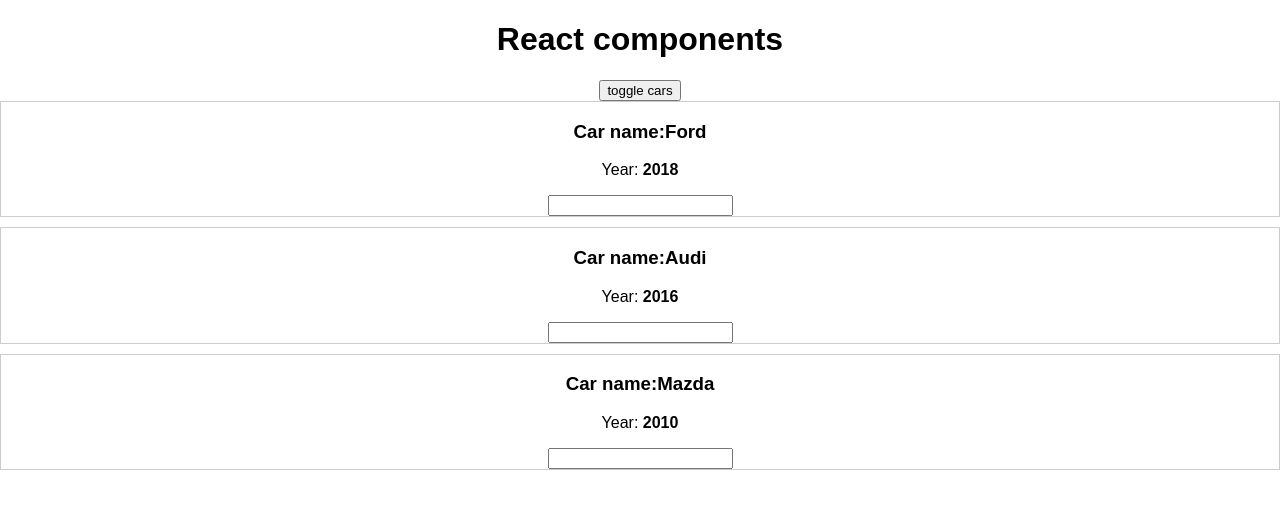
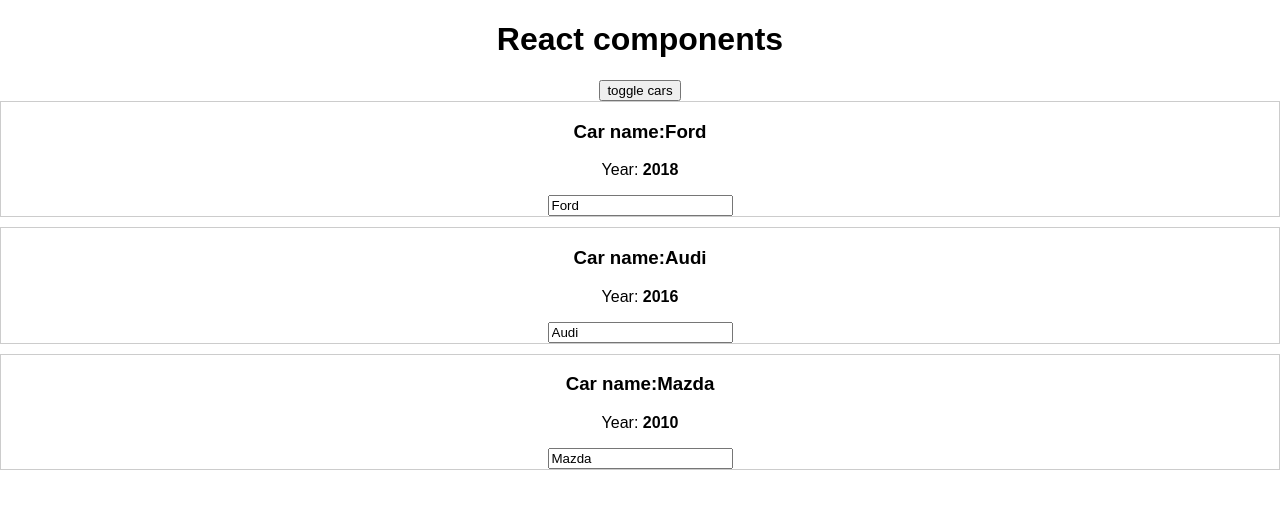
Before and after one commit to Home7-ru/react, a React (Create React App) app: page / in a window 1280 px wide. Both pictures are taken after a click on the button "toggle cars". Shown: the top 508 px of the page. Built offline with nearby package versions, Linux system fonts and the light colour scheme.

Commit message:
динамические списки ч2

```diff
--- a/src/App.js
+++ b/src/App.js
@@ -24,8 +24,18 @@ class App extends Component {
   }
 
     onChangeName(name, index){
-      console.log(name, index )
 
+      const car = this.state.cars[index]
+      car.name = name
+//клонируем масив
+//старый метод
+
+          //const cars = this.state.cars.concat()
+        const cars = [...this.state.cars]
+        cars[index]=car
+        this.setState({
+            cars:cars
+        })
     }
 // index берется из метода map
   render() {
--- a/src/Car/Car.js
+++ b/src/Car/Car.js
@@ -9,7 +9,7 @@ const Car = props =>(
     }}>
         <h3>Car name:{props.name}</h3>
         <p>Year: <strong>{props.year}</strong></p>
-        <input type="text" onChange={props.onChangeName}/>
+        <input type="text" onChange={props.onChangeName} value={props.name}/>
         {/*<button onClick={props.onChangeTitle}>Click</button>*/}
 
     </div>
```
